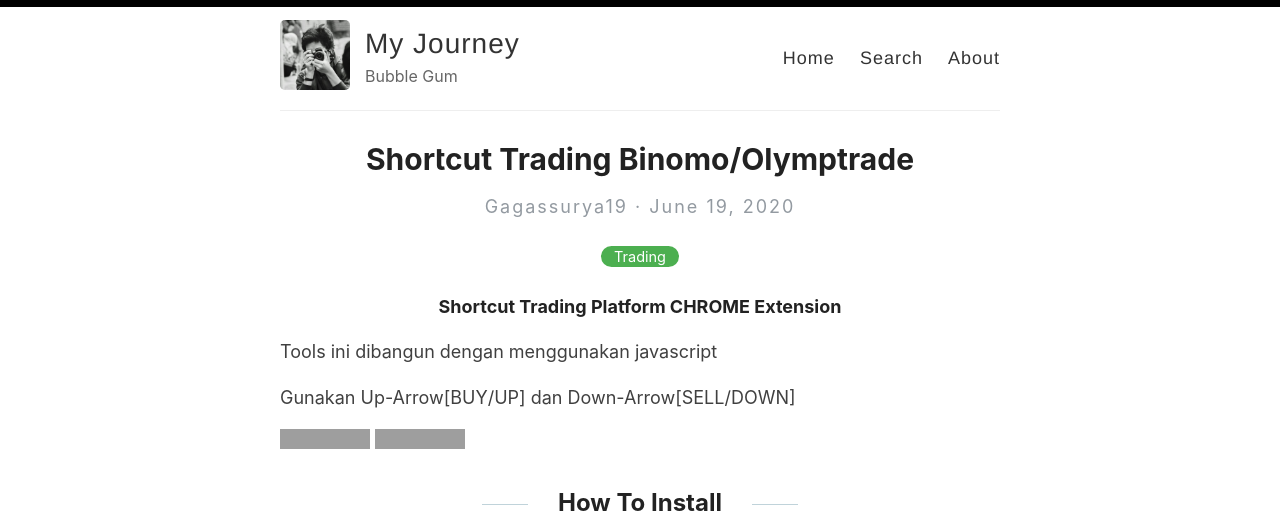
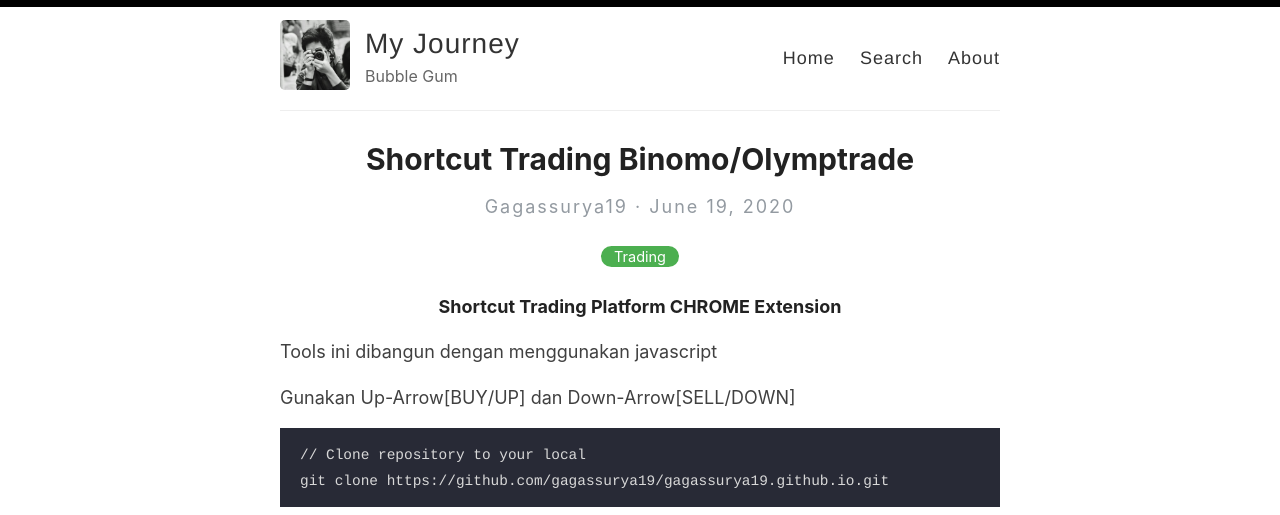
Before and after one commit to gagassurya19/gagassurya19.github.io, a Jekyll site: the page built from _posts/2020-06-19-tradingshortcut.md, in a window 1280 px wide and 900 px high, cut to the strip 0-515 px from the top of the window. Built offline with Jekyll 4.4.1, drawn with Linux system fonts in a browser that asks for light colours; comment, search, counter and statistics services are not loaded; grey boxes are pictures that could not be loaded.

Commit message:
Update 2020-06-19-tradingshortcut.md

````diff
--- a/_posts/2020-06-19-tradingshortcut.md
+++ b/_posts/2020-06-19-tradingshortcut.md
@@ -9,6 +9,11 @@ excerpt: Shortcut Trading Platform CHROME Extension | Tools ini dibangun dengan
 Tools ini dibangun dengan menggunakan javascript
 
 Gunakan Up-Arrow[BUY/UP] dan Down-Arrow[SELL/DOWN]
+
+```
+// Clone repository to your local
+git clone https://github.com/gagassurya19/gagassurya19.github.io.git
+```
 
 [![Coverage Status](http://img.shields.io/coveralls/badges/badgerbadgerbadger.svg?style=flat-square)](https://coveralls.io/r/badges/badgerbadgerbadger) [![License](http://img.shields.io/:license-mit-blue.svg?style=flat-square)](http://badges.mit-license.org)
 
````
